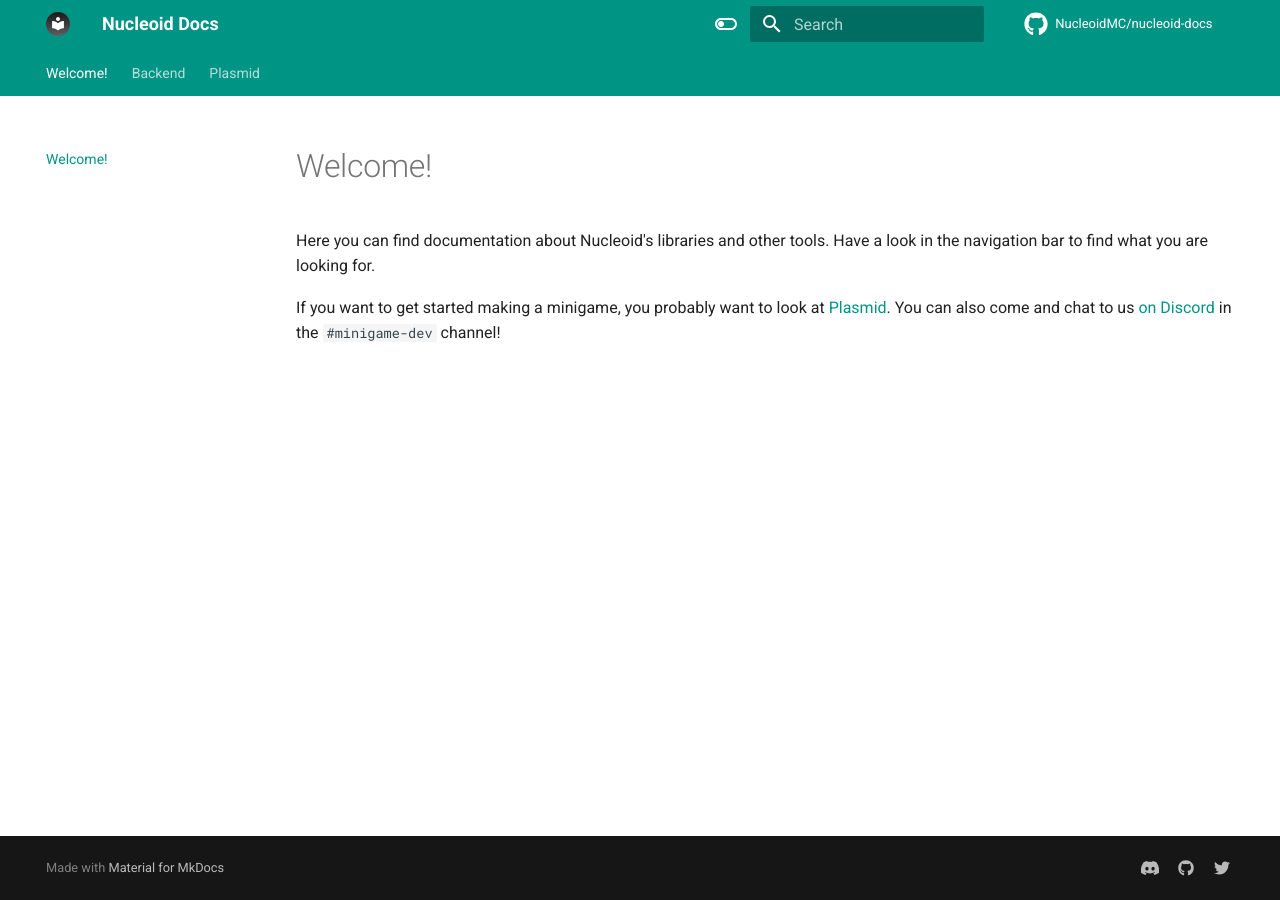
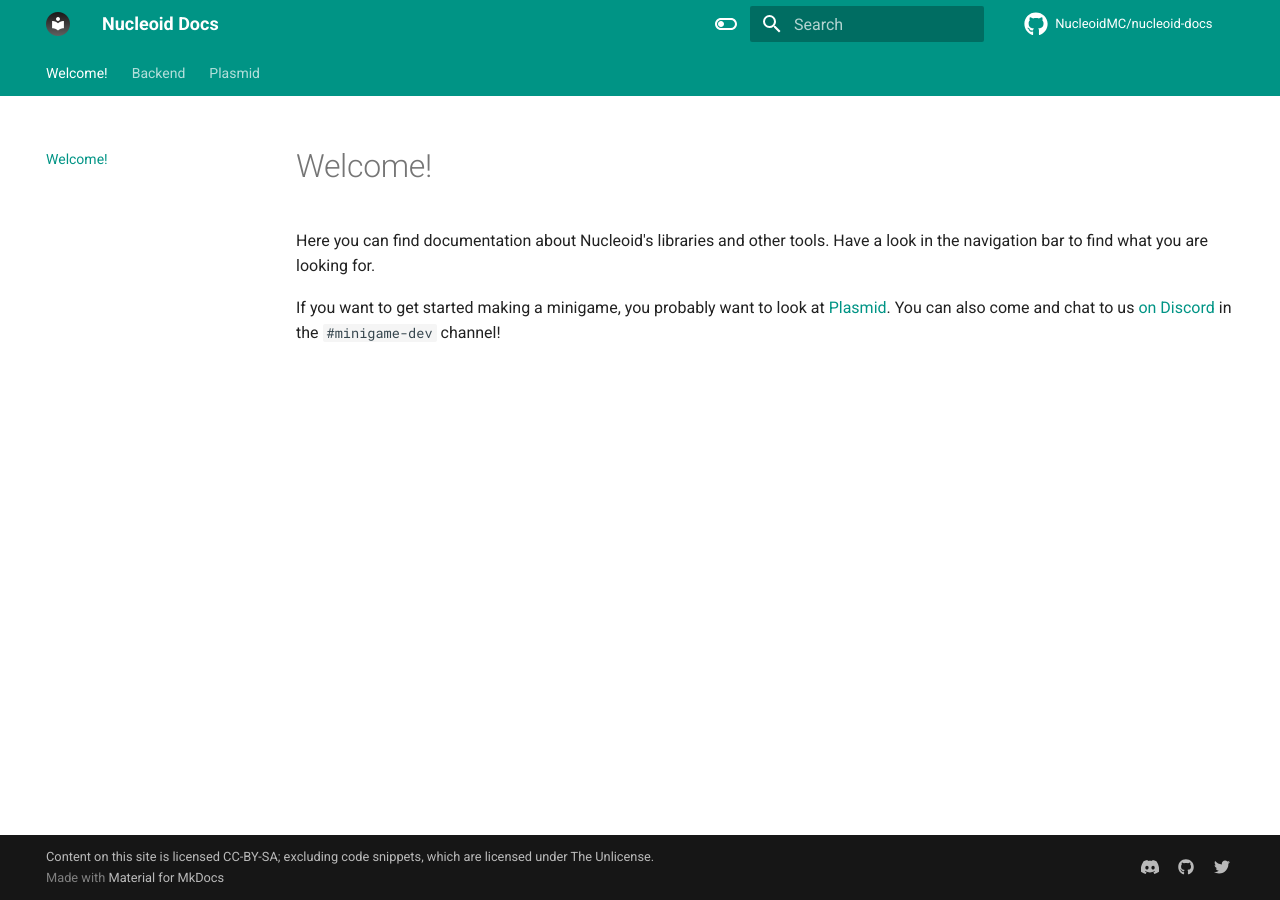
Before and after one commit to NucleoidMC/nucleoid-docs, an MkDocs documentation site: the page built from docs/index.md, in a window 1280 px wide. Built offline with MkDocs 1.6.1 and Material for MkDocs 9.7.7, drawn with Linux system fonts in a browser that asks for light colours; comment, search, counter and statistics services are not loaded.

Commit message:
Fix CNAME, add license info to page footer

```diff
--- a/mkdocs.yml
+++ b/mkdocs.yml
@@ -26,12 +26,6 @@ theme:
   icon:
     repo: fontawesome/brands/github
 
-# nav:
-#   - index.md
-#   - plasmid/index.md
-#   - backend/index.md
-#   - backend/http-api.md
-
 extra:
   social:
     - icon: fontawesome/brands/discord
@@ -41,6 +35,8 @@ extra:
     - icon: fontawesome/brands/twitter
       link: https://twitter.com/NucleoidMC
 
+copyright: Content on this site is licensed CC-BY-SA; excluding code snippets, which are licensed under The Unlicense.
+
 markdown_extensions:
   - admonition
   - pymdownx.highlight
```
Also changed, not shown: 1 other file.
